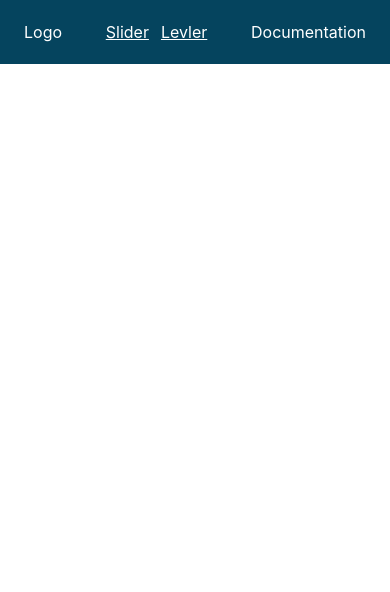
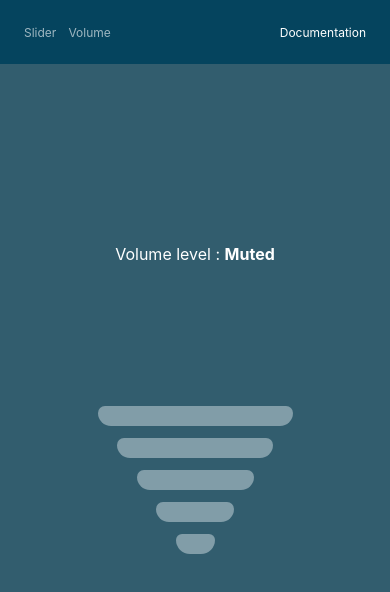
Before and after one commit to ayush-lab/Intellect-Widget, a React (Create React App) app: page /volume in a window 390 px wide. Shown: the top 592 px of the page. Built offline with nearby package versions, Linux system fonts and the light colour scheme.

Commit message:
volume bars added with functionality

```diff
--- a/src/App.js
+++ b/src/App.js
@@ -3,6 +3,7 @@ import './App.css';
 import Slider from './Components/Widgets/Slider/Slider';
 import {Routes, Route} from 'react-router-dom'
 import Navbar from './Components/Navbar/Navbar';
+import Volume from './Components/Widgets/Volume/Volume';
 
 function App() {
   return (
@@ -11,6 +12,7 @@ function App() {
 
       <Routes>
           <Route path="/" element={<Slider />} />
+          <Route path="/volume" element={<Volume />} />
 
        </Routes>
 
--- /dev/null
+++ b/src/Components/Navbar/Navbar.css
@@ -0,0 +1,42 @@
+.navbar{
+    display: flex;
+    justify-content: space-between;
+    padding-left:24px;
+    padding-right: 24px;
+    height: 64px;
+    background:#05445E;
+    color:white;
+    align-items: center;
+}
+
+.widgets{
+    cursor: pointer;
+    display: flex;
+    gap:12px;
+    text-decoration: none !important;
+}
+
+.link{
+    text-decoration: none;
+    color:rgba(255, 255, 255, 0.611);
+}
+
+
+@media only screen and (max-width: 400px) {
+    .logo{
+        display: none;
+    }
+    .documentation{
+        display: flex;
+        justify-content: center;
+        align-items: center;
+    }
+    .documentation span{
+        font-size:12px;
+        margin: 0;
+        padding: 0;
+    }
+    .link{
+        font-size: 12px;
+    }
+}
--- a/src/Components/Navbar/Navbar.js
+++ b/src/Components/Navbar/Navbar.js
@@ -1,18 +1,18 @@
-import styles from "./Navbar.module.css"
-import { Link } from "react-router-dom";
+import "./Navbar.css"
+import { NavLink } from "react-router-dom";
 
 const Navbar =()=>{
-    return(<nav className={styles.navbar}>
-        <div className={styles.logo}>
-            Logo
+    return(<nav className="navbar">
+        <div className="logo">
+            <h2>Intellect</h2>
         </div>
 
-        <div className={styles.widgets}>
-            <Link to="/" style={{textDecoration:"none"}}><span>Slider</span></Link>
-            <Link to="/Levler" style={{textDecoration:"none"}}><span>Levler</span></Link>
+        <div className="widgets">
+            <NavLink className="link" to="/" >Slider</NavLink>
+            <NavLink className="link" to="/volume" >Volume</NavLink>
         </div>
 
-        <div>
+        <div className="documentation">
             <span> Documentation </span>
         </div>
 
--- a/src/Components/Navbar/Navbar.module.css
+++ /dev/null
@@ -1,22 +0,0 @@
-.navbar{
-    display: flex;
-    justify-content: space-between;
-    padding-left:24px;
-    padding-right: 24px;
-    height: 64px;
-    background:#05445E;
-    color:white;
-    align-items: center;
-}
-
-.widgets{
-    cursor: pointer;
-    display: flex;
-    gap:12px;
-    text-decoration: none !important;
-}
-
-.widgets span{
-    text-decoration: underline;
-    color:white;
-}
--- a/src/Components/Widgets/Slider/Slider.js
+++ b/src/Components/Widgets/Slider/Slider.js
@@ -8,22 +8,25 @@ const Slider = ()=>{
 
     function circularProgress(value){
         let progress = (value)*10;
-        console.log("progress= ", progress)
         return progress;
 
     }
 
     const SliderInputHandler=(event)=>{
-        console.log("progress of slider =", event.target.value)
         setProgress(event.target.value)
     }
 
-    return(<div className={styles.Slider}>
+    return(<div className={styles.Slider_Wrapper}>
+    <div className={styles.Slider}>
         <div className={styles.Slider_container}>
             <div className={styles.outer_circle}>
                 <div className={styles.outer_main_circle}>
-                    <CircleProgress setProgress={setProgress} progress={circularProgress(progress)} trackWidth={5} indicatorWidth={5}/>
-
+                    <CircleProgress
+                        setProgress={setProgress}
+                        progress={circularProgress(progress)}
+                        trackWidth={5}
+                        indicatorWidth={5}
+                        />
                 </div>
             </div>
 
@@ -36,6 +39,7 @@ const Slider = ()=>{
                     onChange={SliderInputHandler}/>
             </div>
         </div>
+    </div>
     </div>)
 }
 
--- a/src/Components/Widgets/Slider/Slider.module.css
+++ b/src/Components/Widgets/Slider/Slider.module.css
@@ -1,8 +1,16 @@
+.Slider_Wrapper{
+    width: 100vw;
+    height: calc(100vh - 64px);
+    display: flex;
+    justify-content: center;
+    align-items: center;
+    background: #325D6E;
+}
+
 .Slider{
     width: 400px;
     height:400px;
-    background: #325D6E;
-
+    /* background: red; */
 }
 
 .Slider_container{
@@ -15,9 +23,9 @@
 }
 
 .outer_circle{
-    width: 50%;
-    height:50%;
-    border:dashed 2px white;
+    width: 200px;
+    height:200px;
+    border:dashed 2px rgba(255, 255, 255, 0.471);
     border-radius: 50%;
     display: flex;
     justify-content: center;
@@ -27,8 +35,8 @@
 .outer_main_circle{
     width: 90%;
     height:90%;
-    /* border:solid 3px white;
-    border-radius: 50%; */
+    /* border:solid 3px white;*/
+    border-radius: 50%;
     display: flex;
     justify-content: center;
     align-items: center;
@@ -42,3 +50,31 @@
     accent-color: #6CD1DC;
     background-color: white;
 }
+
+/* Mobile Phones */
+@media only screen and (max-width: 400px) {
+    /* Your styles for mobile phones here */
+    /* .Slider{
+        width: 300px;
+        height:300px;
+    } */
+
+    .outer_circle{
+        width: 150px;
+        height:150px;
+    }
+}
+  /* Tablets */
+  @media only screen and (min-width: 768px) and (max-width: 1023px) {
+    /* Your styles for tablets here */
+  }
+
+  /* Laptops/Desktops */
+  @media only screen and (min-width: 1024px) and (max-width: 1439px) {
+    /* Your styles for laptops/desktops here */
+  }
+
+  /* Large Screens */
+  @media only screen and (min-width: 1440px) {
+    /* Your styles for large screens here */
+  }
--- /dev/null
+++ b/src/Components/Widgets/Volume/Volume.css
@@ -0,0 +1,82 @@
+.Volume_Wrapper{
+    width: 100vw;
+    height: calc(100vh - 64px);
+    display: flex;
+    flex-direction: column;
+    justify-content: center;
+    align-items: center;
+    background: #325D6E;
+}
+
+.Volume{
+    width: 400px;
+    height:400px;
+    background: #325D6E;
+    display: flex;
+    flex-direction: column;
+    justify-content: center;
+    align-items: center;
+    gap:12px;
+}
+.Volume_label{
+    color:white;
+}
+.Volume_label span{
+    font-weight: bolder;
+}
+
+.bar1,
+.bar2,
+.bar3,
+.bar4,
+.bar5{
+    border-top-right-radius:40px;
+    border-bottom-right-radius:75px;
+    border-top-left-radius: 40px;
+    border-bottom-left-radius: 75px;
+    height:30px;
+    background: #819DA8;
+    cursor: pointer;
+}
+
+
+.bar1{
+    width: 50%;
+}
+
+.bar2{
+    width: 40%;
+}
+
+.bar3{
+    width: 30%;
+}
+
+.bar4{
+    width: 20%;
+}
+.bar5{
+    width: 10%;
+    border-top-right-radius:60px;
+    border-bottom-right-radius:141px;
+    border-top-left-radius: 60px;
+    border-bottom-left-radius: 141px;
+}
+
+@media only screen and (max-width: 400px) {
+    .Volume{
+        width: 100vw;
+        /* height:400px; */
+        gap:12px;
+    }
+
+    .bar1,
+    .bar2,
+    .bar3,
+    .bar4,
+    .bar5
+    {
+        height:20px;
+    }
+
+}
--- /dev/null
+++ b/src/Components/Widgets/Volume/Volume.js
@@ -0,0 +1,41 @@
+import { useEffect, useState } from 'react'
+import'./Volume.css'
+
+const Volume = ()=>{
+
+    const [barLevel, setBarLevel] = useState(6);
+    const [status, setStatus] = useState("Muted");
+
+    const volumeHandler=(index)=>{
+        setBarLevel(index+1)
+    }
+
+    useEffect(()=>{
+        if(barLevel ===6) setStatus("Muted");
+
+        else if(barLevel >3 ){
+            setStatus("Low")
+        }
+        else if(barLevel === 3){
+            setStatus("Medium")
+        }
+        else setStatus("High")
+
+    },[barLevel])
+
+    return(<div className="Volume_Wrapper">
+        <p className="Volume_label">Volume level : <span>{status}</span> </p>
+        <div className="Volume">
+            {[1,2,3,4,5].map((_,index)=>{
+                return(  <div style={{background:barLevel <= index+1 ? "white" : "#819DA8"}}
+                             onClick={()=>volumeHandler(index)} className={`bar${index+1}`}>
+                         </div>)
+            })}
+
+        </div>
+
+
+    </div>)
+}
+
+export default Volume;
--- a/src/Components/svg/CircleProgress.js
+++ b/src/Components/svg/CircleProgress.js
@@ -4,14 +4,9 @@ const CircleProgress = props => {
     size = 150,
     progress = 0,
     trackWidth = 10,
-    trackColor = `#ddd`,
     indicatorWidth = 10,
     indicatorColor = `white`,
     indicatorCap = `round`,
-    label = `Loading...`,
-    labelColor = `#333`,
-    spinnerMode = false,
-    spinnerSpeed = 1,
     setProgress
   } = props
 
@@ -24,12 +19,16 @@ const CircleProgress = props => {
     console.log(e.target.value)
     let value = e.target.value;
 
-    console.log(value.toString().length)
+    if(isNaN(value)){
+      alert("please enter a number")
+      return;
+    }
 
     if(value <=10)
       setProgress(value)
 
-    else alert("Invalid input")
+    else
+      alert("Invalid input, Enter between 0 and 10. Your value = " + value)
   }
 
     return (
@@ -44,10 +43,10 @@ const CircleProgress = props => {
           >
             <circle
               className="svg-pi-track"
-              cx={center}
-              cy={center}
+              // cx={center}
+              // cy={center}
+              // r={radius}
               fill="#446D7D"
-              r={radius}
               // stroke={trackColor}
               // strokeWidth={trackWidth}
             />
@@ -70,7 +69,6 @@ const CircleProgress = props => {
                 type="text"
                 value={Math.floor(progress/10)}
                 onChange={ProgressInputHandler}
-                // defaultValue={progress/100}
                 />
             </span>
           </div>
--- a/src/index.css
+++ b/src/index.css
@@ -28,6 +28,13 @@ input[type=number] {
 
 .svg-pi {
   transform: rotate(-90deg); /* Fix the orientation */
+}
+
+.svg-pi-track,
+.svg-pi-indicator{
+  cx:75px;
+  cy:75px;
+  r:65px;
 }
 
 /* Animated spinner version */
@@ -78,5 +85,41 @@ input[type="text"]
   height: 60%;
   border-radius: 50%;
   background: #1fb5cc;
-  /* background-color: #446D7D; */
 }
+
+
+
+/* Mobile Phones */
+@media only screen and (max-width: 400px) {
+  /* Your styles for mobile phones here */
+  .svg-pi-track,
+  .svg-pi-indicator{
+    cx:68px;
+    cy:76px;
+    r:55px;
+  }
+  .innermost-asset{
+    width: 70px;
+    height: 70px;
+  }
+  input[type="text"]
+  {
+      font-size: 18px;
+  }
+
+}
+
+/* Tablets */
+@media only screen and (min-width: 768px) and (max-width: 1023px) {
+  /* Your styles for tablets here */
+}
+
+/* Laptops/Desktops */
+@media only screen and (min-width: 1024px) and (max-width: 1439px) {
+  /* Your styles for laptops/desktops here */
+}
+
+/* Large Screens */
+@media only screen and (min-width: 1440px) {
+  /* Your styles for large screens here */
+}
```
Also changed, not shown: src/Assets/Image/logo.png (added).
